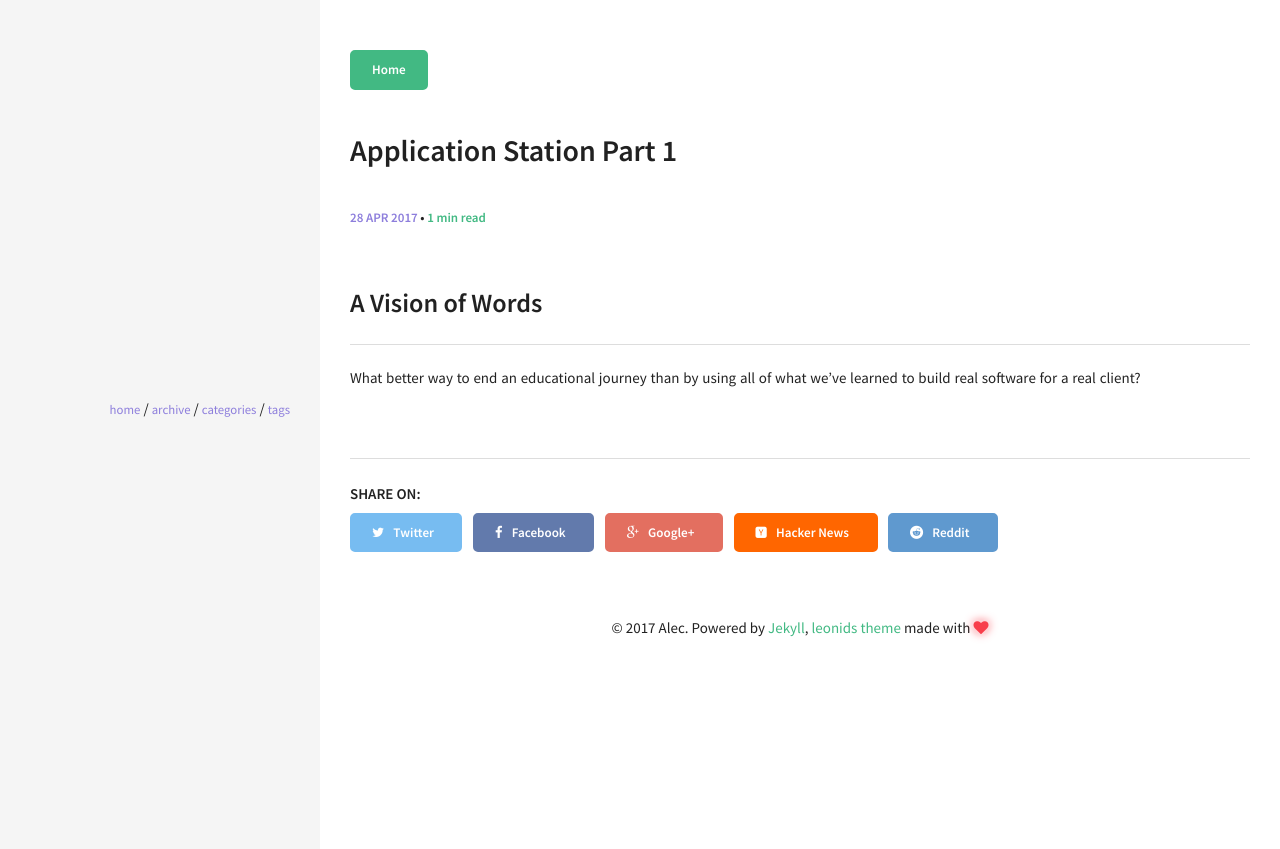
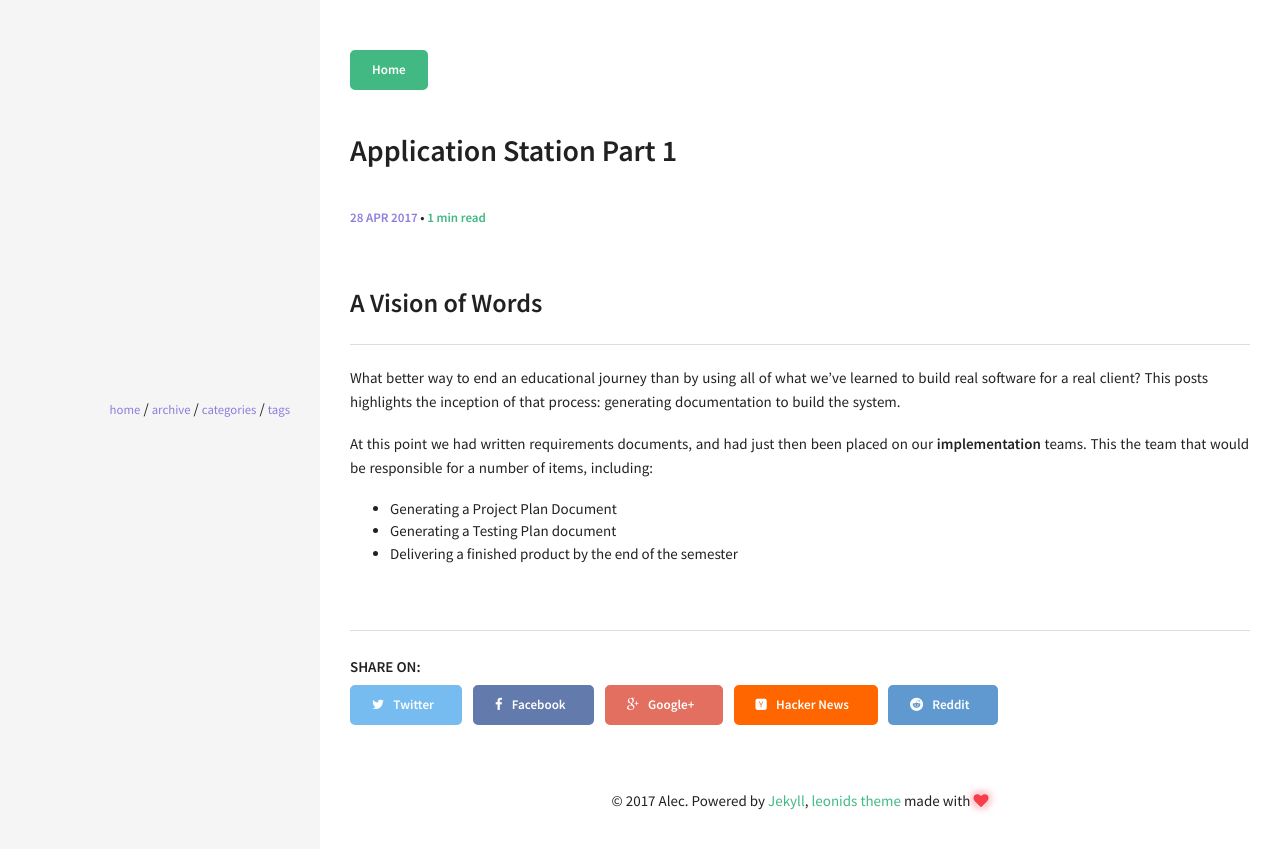
Before and after one commit to acarlyle/acarlyle.github.io, a Jekyll site: the page built from _posts/2017-04-27-application-station-part-1.md, in a window 1280 px wide. Shown: the top 849 px of the page. Built offline with Jekyll 4.4.1, drawn with Linux system fonts in a browser that asks for light colours.

Commit message:
Updated 2017-04-27-application-station-part-1.md

```diff
--- a/_posts/2017-04-27-application-station-part-1.md
+++ b/_posts/2017-04-27-application-station-part-1.md
@@ -4,7 +4,16 @@ date: '2017-04-27 21:03 -0400'
 author: Alec
 published: true
 categories: UMW
+excerpt: ''
+meta: ''
 ---
 ## A Vision of Words
 
-What better way to end an educational journey than by using all of what we've learned to build real software for a real client?
+What better way to end an educational journey than by using all of what we've learned to build real software for a real client?  This posts highlights the inception of that process: generating documentation to build the system.
+
+At this point we had written requirements documents, and had just then been placed on our **implementation** teams.  This the team that would be responsible for a number of items, including:
+
+
+* Generating a Project Plan Document
+* Generating a Testing Plan document
+* Delivering a finished product by the end of the semester
```
